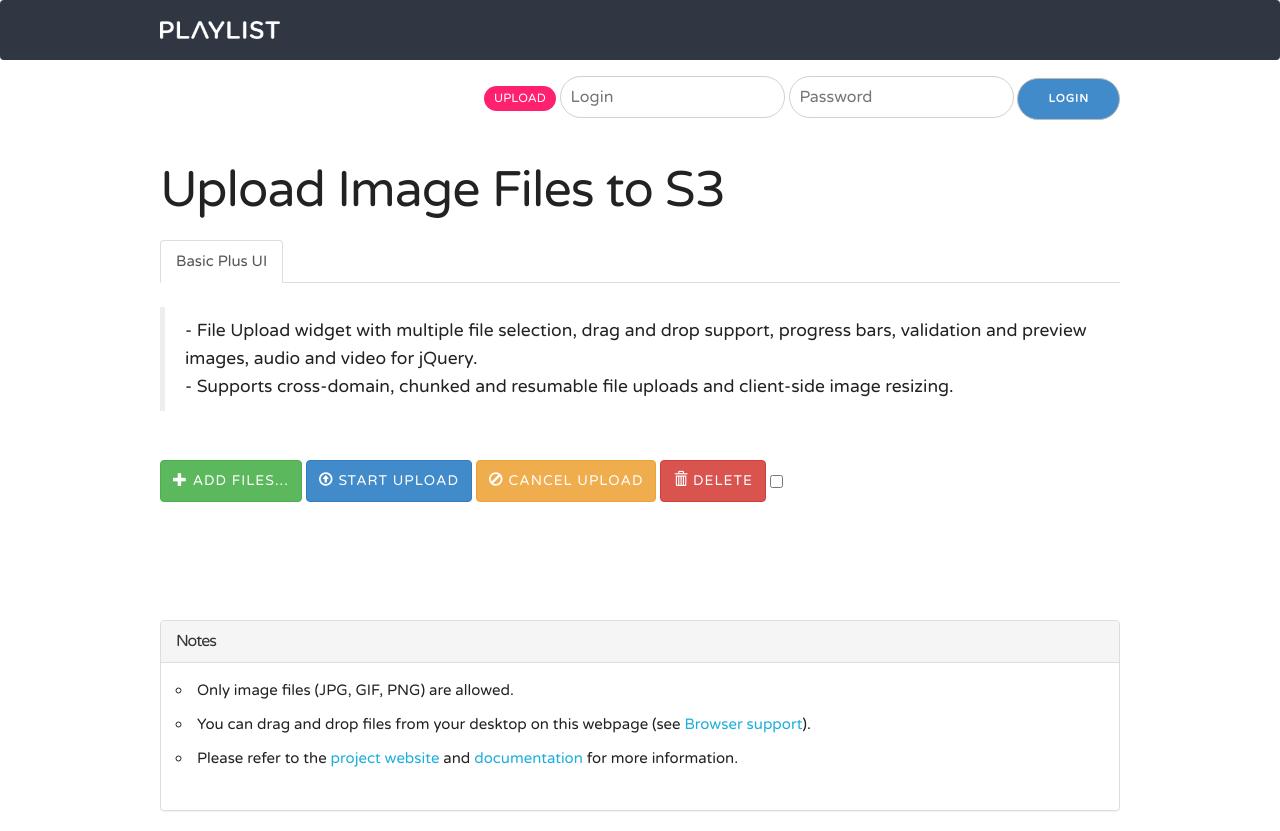
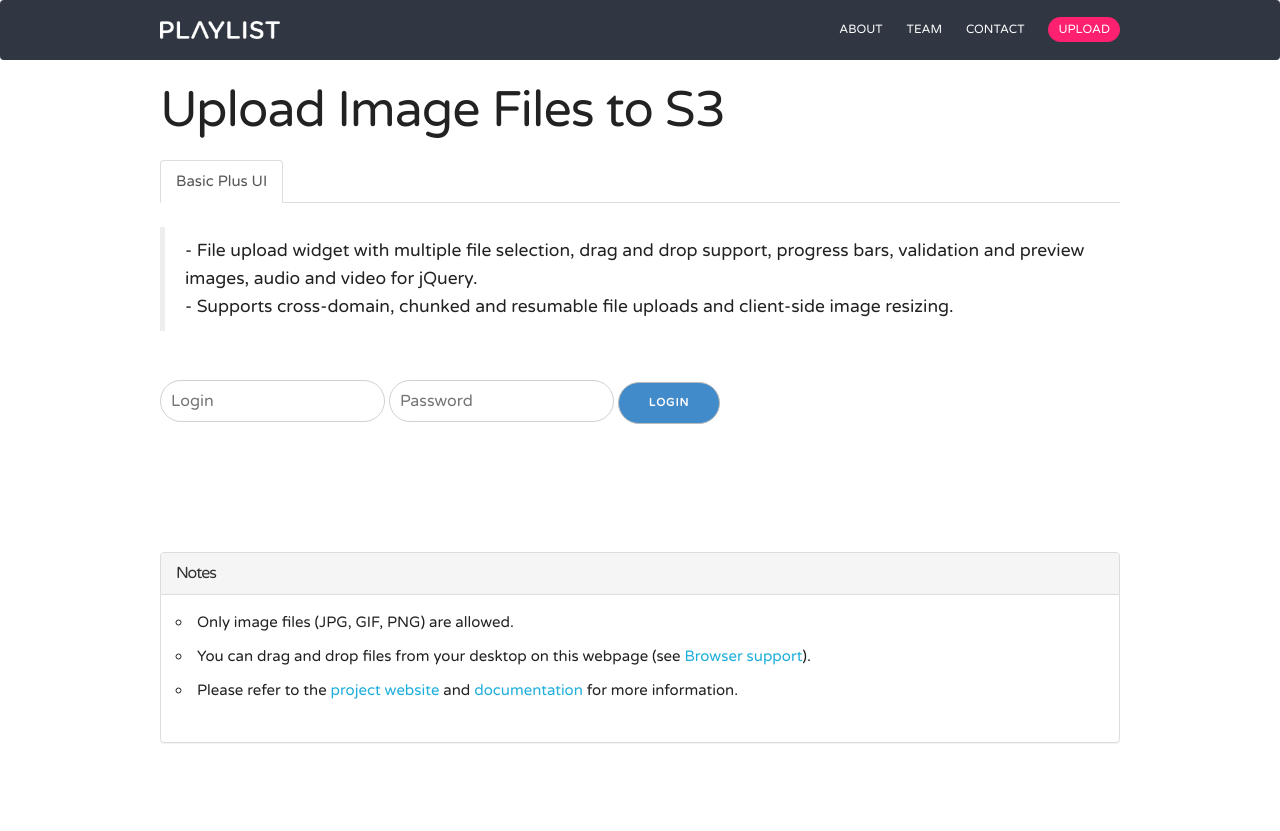
Before and after one commit to rayning0/www, a website: page jfu/upload.html in a window 1280 px wide. After the commit the page ends 800 px from the top, so only its background shows below. Drawn offline with Linux system fonts and the light colour scheme; no server answers.

Commit message:
Add authentication to upload.html page

```diff
--- a/jfu/js/main.js
+++ b/jfu/js/main.js
@@ -13,65 +13,52 @@
 
 $(function () {
     'use strict';
+    $('#buttons').hide();
+
+    $('#fileupload').submit(function() {
+      event.preventDefault();
+      $('#buttons').show();
+
+      // Load images already in database:
+      $('#fileupload').addClass('fileupload-processing');
+      $.ajax({
+          // Uncomment the following to send cross-domain cookies:
+          //xhrFields: {withCredentials: true},
+          url: $('#fileupload').fileupload('option', 'url'),
+          dataType: 'json',
+          context: $('#fileupload')[0],
+          beforeSend: function(xhr) {
+            xhr.setRequestHeader('Authorization', 'Basic ' +
+              btoa($('input:text').val() + ":" + $('input:password').val()));
+          }
+
+      }).always(function () {
+          $(this).removeClass('fileupload-processing');
+      }).done(function (result) {
+          $(this).fileupload('option', 'done')
+              .call(this, $.Event('done'), {result: result});
+      });
+    });
 
     // Initialize the jQuery File Upload widget:
     $('#fileupload').fileupload({
-        url: 'https://api.playlist.com/images', // production
-        // url: 'http://localhost:3000/images', // development
-        singleFileUploads: true,
-        // Uncomment the following to send cross-domain cookies:
-        //xhrFields: {withCredentials: true}
+      url: 'https://api.playlist.com/images', // production
+      // url: 'http://localhost:3000/images', // development
+      singleFileUploads: true,
+      // Uncomment the following to send cross-domain cookies:
+      // xhrFields: {withCredentials: true},
+      beforeSend: function(xhr) {
+        xhr.setRequestHeader('Authorization', 'Basic ' +
+          btoa($('input:text').val() + ":" + $('input:password').val()));
+      }
     });
 
-    // Enable iframe cross-domain access via redirect option:
-    $('#fileupload').fileupload(
-        'option',
-        'redirect',
-        window.location.href.replace(
-            /\/[^\/]*$/,
-            '/cors/result.html?%s'
-        )
-    );
-
-    if (window.location.hostname === 'blueimp.github.io') {
-        // Demo settings:
-        $('#fileupload').fileupload('option', {
-            url: '//jquery-file-upload.appspot.com/',
-            // Enable image resizing, except for Android and Opera,
-            // which actually support image resizing, but fail to
-            // send Blob objects via XHR requests:
-            disableImageResize: /Android(?!.*Chrome)|Opera/
-                .test(window.navigator.userAgent),
-            maxFileSize: 999000,
-            acceptFileTypes: /(\.|\/)(gif|jpe?g|png)$/i
-        });
-        // Upload server status check for browsers with CORS support:
-        if ($.support.cors) {
-            $.ajax({
-                url: '//jquery-file-upload.appspot.com/',
-                type: 'HEAD'
-            }).fail(function () {
-                $('<div class="alert alert-danger"/>')
-                    .text('Upload server currently unavailable - ' +
-                            new Date())
-                    .appendTo('#fileupload');
-            });
+    $('#fileupload')
+      .bind('fileuploaddestroy', function (e, data) {
+        data.beforeSend = function(xhr) {
+          xhr.setRequestHeader('Authorization', 'Basic ' +
+          btoa($('input:text').val() + ":" + $('input:password').val()));
         }
-    } else {
-        // Load existing files:
-        $('#fileupload').addClass('fileupload-processing');
-        $.ajax({
-            // Uncomment the following to send cross-domain cookies:
-            //xhrFields: {withCredentials: true},
-            url: $('#fileupload').fileupload('option', 'url'),
-            dataType: 'json',
-            context: $('#fileupload')[0]
-        }).always(function () {
-            $(this).removeClass('fileupload-processing');
-        }).done(function (result) {
-            $(this).fileupload('option', 'done')
-                .call(this, $.Event('done'), {result: result});
-        });
-    }
+    });
 
 });
--- a/jfu/upload.html
+++ b/jfu/upload.html
@@ -51,7 +51,6 @@
       </div>
       <div class="nav-menu">
         <ul>
-          <form action="http://localhost:3000/" method="POST">
           <li>
             <a href="../about.html">ABOUT</a>
           </li>
@@ -64,10 +63,6 @@
           <li class="active">
             <a href="upload.html">UPLOAD</a>
           </li>
-            <input type="text" name="login" placeholder="Login">
-            <input type="password" name="password" placeholder="Password">
-            <input type="submit" name="commit" value="Login">
-          </form>
         </ul>
       </div>
     </div>
@@ -80,7 +75,7 @@
     </ul>
     <br>
     <blockquote>
-        <p>- File Upload widget with multiple file selection, drag and drop support, progress bars, validation and preview images, audio and video for jQuery.<br>
+        <p>- File upload widget with multiple file selection, drag and drop support, progress bars, validation and preview images, audio and video for jQuery.<br>
         - Supports cross-domain, chunked and resumable file uploads and client-side image resizing.</p>
     </blockquote>
     <br>
@@ -91,6 +86,11 @@
         <!-- The fileupload-buttonbar contains buttons to add/delete files and start/cancel the upload -->
         <div class="row fileupload-buttonbar">
             <div class="col-lg-8">
+              <input type="text" name="login" placeholder="Login">
+              <input type="password" name="password" placeholder="Password">
+              <input id="log_in" type="submit" name="commit" value="Login">
+
+              <span id="buttons">
                 <!-- The fileinput-button span is used to style the file input field as button -->
                 <button type="button" class="btn btn-success fileinput-button">
                     <i class="glyphicon glyphicon-plus"></i>
@@ -110,6 +110,8 @@
                     <span>Delete</span>
                 </button>
                 <input type="checkbox" class="toggle">
+              </span>
+
               <!-- The global file processing state -->
               <span class="fileupload-process"></span>
             </div>
```
Also changed, not shown: jfu/js/jquery.fileupload-ui.js. Lines whose indentation alone changed are shown as unchanged.
